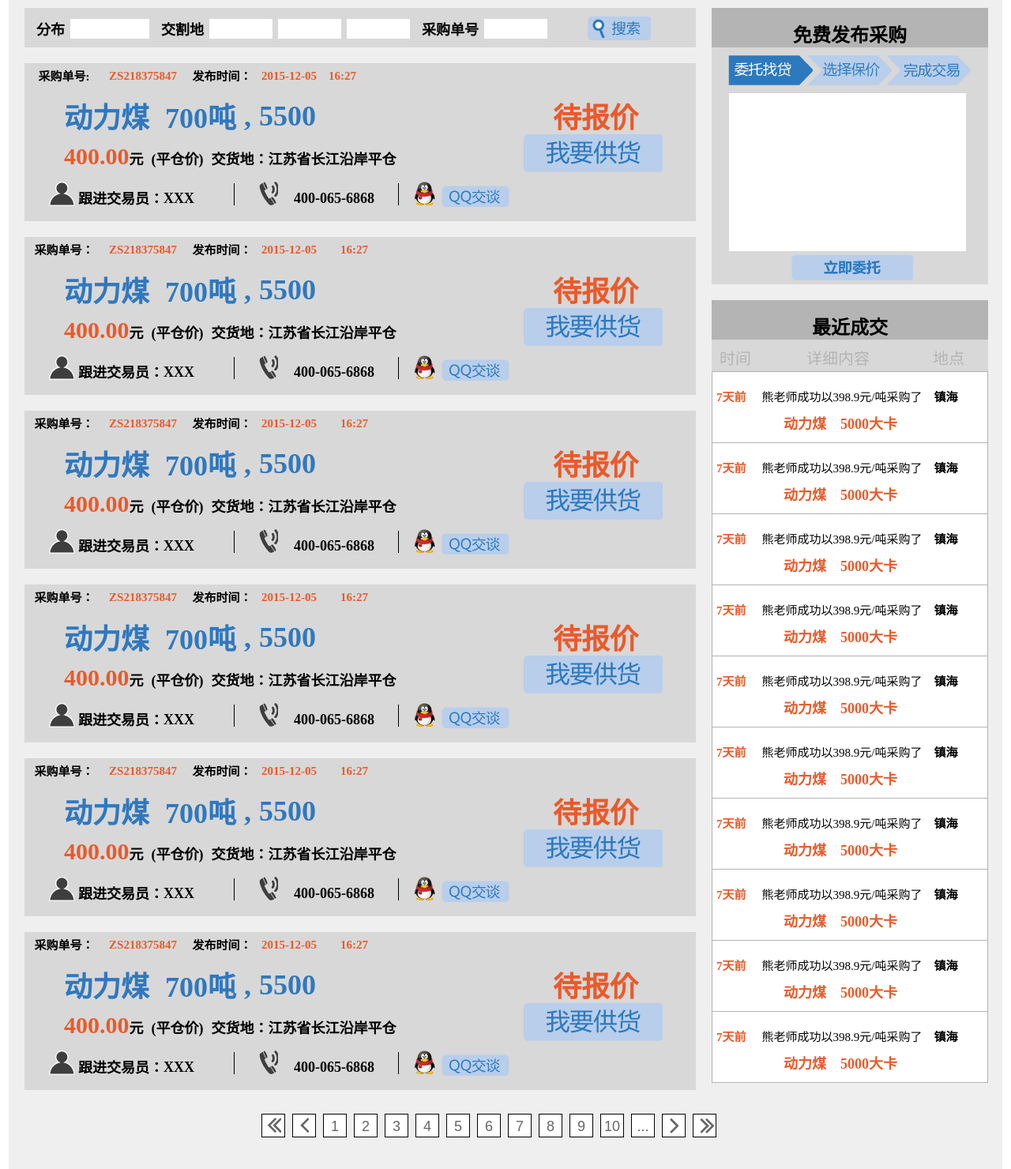
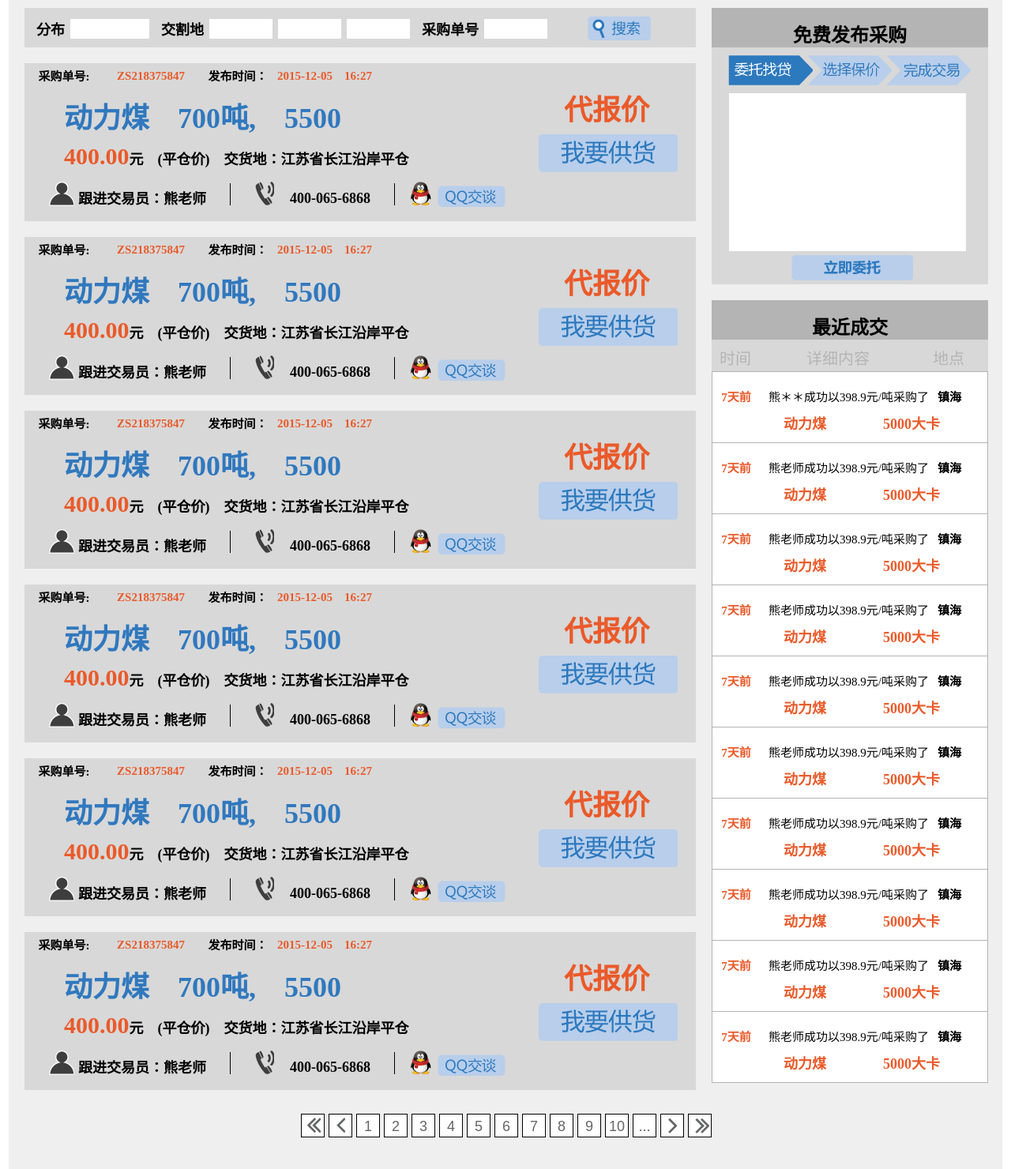
Before and after one commit to FacatZ/zhaomeibao, a Python web app: template app/templates/purchase/purchase.html in a window 1280 px wide. Shown: the whole page at 79% size. Run offline with Jinja, Linux system fonts and the light colour scheme; the template is opened without the code that fills it, so the values that code supplies are empty.

Commit message:
修改了几个页面的布局问题

```diff
--- a/app/templates/main/main.html
+++ b/app/templates/main/main.html
@@ -822,7 +822,7 @@
            <a href="#">更多</a>
          </div>
          <div class="purchase-content">
-           <p1>动力煤</p1><p2>0000大卡</p2><p3>价格</p3><p4>0000吨</p4><p5>地点</p5>
+           <p1>动力煤</p1><p2>0000大卡</p2><p3>价格</p3><p4>0000吨</p4><p5>地点(最多八个字)</p5>
            <a href="#"><img src="picture/cut2_31.png"></a>
          </div>
          <div class="purchase-content">
@@ -961,7 +961,7 @@
            <a href="#">更多</a>
          </div>
          <div class="nosmoke-content-purchase">
-           <p1>无烟煤</p1><p2>0000大卡</p2><p6>硫分:0.00</p6><p3>价格</p3><p4>0000吨</p4><p5>地点</p5>
+           <p1>无烟煤</p1><p2>0000大卡</p2><p6>硫分:0.00</p6><p3>价格</p3><p4>0000吨</p4><p5>地点(最多八个字)</p5>
            <a href="#"><img src="picture/cut2_47.png"></a>
          </div>
          <div class="nosmoke-content-purchase">
@@ -1088,7 +1088,7 @@
            <a href="#">更多</a>
          </div>
          <div class="nosmoke-content-purchase fire-content">
-           <p1>炼焦煤</p1><p2>G值：80</p2><p6>Y值:15</p6><p3>价格</p3><p4>0000吨</p4><p5>地点</p5>
+           <p1>炼焦煤</p1><p2>G值：80</p2><p6>Y值:15</p6><p3>价格</p3><p4>0000吨</p4><p5>地点(最多八个字)</p5>
            <a href="#"><img src="picture/cut2_59.png"></a>
          </div>
          <div class="nosmoke-content-purchase fire-content">
--- a/app/templates/purchase/purchase.html
+++ b/app/templates/purchase/purchase.html
@@ -19,6 +19,7 @@
       </div>
 
       <div class="main-infor">
+        <div class="left-box">
             <div class="main-infor-lineone">
                 <p1>采购单号:</p1>
                 <p2>ZS218375847</p2>
@@ -26,140 +27,163 @@
                 <p3>2015-12-05&nbsp;16:27</p3>
             </div>
             <div class="main-infor-linetwo">
-            <p4>动力煤</p4><p41>700吨</p41><p43>,</p43><p42>5500</p42>
-            <p7>待报价</p7>
+                <p4>动力煤 700吨, 5500</p4>
             </div>
             <div class="main-infor-linethree">
                 <p5>400.00</p5>
-            <p6>元</p6><p61>(平仓价)</p61><p62>交货地：</p62><p63>江苏省长江沿岸平仓</p63>
-            <a href="#"><img src="picture/cut_19.png"></a>
+                <p6>元 (平仓价) 交货地：江苏省长江沿岸平仓</p6>
             </div>
             <div class="main-infor-linefour">
                 <img src="picture/cut_29.png">
-            <p8>跟进交易员：</p8><p81>XXX</p81><div class="line"></div>
+                <p8>跟进交易员：</p8><p81>熊老师</p81><div class="line"></div>
                 <img src="picture/cut_26.png">
                 <p9>400-065-6868</p9><div class="line-two"></div>
                 <div><a href="#"><img src="picture/cut_22.png"></a></div>
             </div>
         </div>
+        <div class="right-box">
+            <p7>代报价</p7>
+            <a href="#"><img src="picture/cut_19.png"></a>
+        </div>
+      </div>
       <div class="main-infor">
+        <div class="left-box">
             <div class="main-infor-lineone">
-            <p1>采购单号：</p1>
+                <p1>采购单号:</p1>
                 <p2>ZS218375847</p2>
                 <p1>发布时间：</p1>
-            <p3>2015-12-05&nbsp;&nbsp;16:27</p3>
+                <p3>2015-12-05&nbsp;16:27</p3>
             </div>
             <div class="main-infor-linetwo">
-            <p4>动力煤</p4><p41>700吨</p41><p43>,</p43><p42>5500</p42>
-            <p7>待报价</p7>
+                <p4>动力煤 700吨, 5500</p4>
             </div>
             <div class="main-infor-linethree">
                 <p5>400.00</p5>
-            <p6>元</p6><p61>(平仓价)</p61><p62>交货地：</p62><p63>江苏省长江沿岸平仓</p63>
-            <a href="#"><img src="picture/cut_19.png"></a>
+                <p6>元 (平仓价) 交货地：江苏省长江沿岸平仓</p6>
             </div>
             <div class="main-infor-linefour">
                 <img src="picture/cut_29.png">
-            <p8>跟进交易员：</p8><p81>XXX</p81><div class="line"></div>
+                <p8>跟进交易员：</p8><p81>熊老师</p81><div class="line"></div>
                 <img src="picture/cut_26.png">
                 <p9>400-065-6868</p9><div class="line-two"></div>
                 <div><a href="#"><img src="picture/cut_22.png"></a></div>
             </div>
         </div>
+        <div class="right-box">
+            <p7>代报价</p7>
+            <a href="#"><img src="picture/cut_19.png"></a>
+        </div>
+      </div>
       <div class="main-infor">
+        <div class="left-box">
             <div class="main-infor-lineone">
-            <p1>采购单号：</p1>
+                <p1>采购单号:</p1>
                 <p2>ZS218375847</p2>
                 <p1>发布时间：</p1>
-            <p3>2015-12-05&nbsp;&nbsp;16:27</p3>
+                <p3>2015-12-05&nbsp;16:27</p3>
             </div>
             <div class="main-infor-linetwo">
-            <p4>动力煤</p4><p41>700吨</p41><p43>,</p43><p42>5500</p42>
-            <p7>待报价</p7>
+                <p4>动力煤 700吨, 5500</p4>
             </div>
             <div class="main-infor-linethree">
                 <p5>400.00</p5>
-            <p6>元</p6><p61>(平仓价)</p61><p62>交货地：</p62><p63>江苏省长江沿岸平仓</p63>
-            <a href="#"><img src="picture/cut_19.png"></a>
+                <p6>元 (平仓价) 交货地：江苏省长江沿岸平仓</p6>
             </div>
             <div class="main-infor-linefour">
                 <img src="picture/cut_29.png">
-            <p8>跟进交易员：</p8><p81>XXX</p81><div class="line"></div>
+                <p8>跟进交易员：</p8><p81>熊老师</p81><div class="line"></div>
                 <img src="picture/cut_26.png">
                 <p9>400-065-6868</p9><div class="line-two"></div>
                 <div><a href="#"><img src="picture/cut_22.png"></a></div>
             </div>
         </div>
+        <div class="right-box">
+            <p7>代报价</p7>
+            <a href="#"><img src="picture/cut_19.png"></a>
+        </div>
+      </div>
       <div class="main-infor">
+        <div class="left-box">
             <div class="main-infor-lineone">
-            <p1>采购单号：</p1>
+                <p1>采购单号:</p1>
                 <p2>ZS218375847</p2>
                 <p1>发布时间：</p1>
-            <p3>2015-12-05&nbsp;&nbsp;16:27</p3>
+                <p3>2015-12-05&nbsp;16:27</p3>
             </div>
             <div class="main-infor-linetwo">
-            <p4>动力煤</p4><p41>700吨</p41><p43>,</p43><p42>5500</p42>
-            <p7>待报价</p7>
+                <p4>动力煤 700吨, 5500</p4>
             </div>
             <div class="main-infor-linethree">
                 <p5>400.00</p5>
-            <p6>元</p6><p61>(平仓价)</p61><p62>交货地：</p62><p63>江苏省长江沿岸平仓</p63>
-            <a href="#"><img src="picture/cut_19.png"></a>
+                <p6>元 (平仓价) 交货地：江苏省长江沿岸平仓</p6>
             </div>
             <div class="main-infor-linefour">
                 <img src="picture/cut_29.png">
-            <p8>跟进交易员：</p8><p81>XXX</p81><div class="line"></div>
+                <p8>跟进交易员：</p8><p81>熊老师</p81><div class="line"></div>
                 <img src="picture/cut_26.png">
                 <p9>400-065-6868</p9><div class="line-two"></div>
                 <div><a href="#"><img src="picture/cut_22.png"></a></div>
             </div>
         </div>
+        <div class="right-box">
+            <p7>代报价</p7>
+            <a href="#"><img src="picture/cut_19.png"></a>
+        </div>
+      </div>
       <div class="main-infor">
+        <div class="left-box">
             <div class="main-infor-lineone">
-            <p1>采购单号：</p1>
+                <p1>采购单号:</p1>
                 <p2>ZS218375847</p2>
                 <p1>发布时间：</p1>
-            <p3>2015-12-05&nbsp;&nbsp;16:27</p3>
+                <p3>2015-12-05&nbsp;16:27</p3>
             </div>
             <div class="main-infor-linetwo">
-            <p4>动力煤</p4><p41>700吨</p41><p43>,</p43><p42>5500</p42>
-            <p7>待报价</p7>
+                <p4>动力煤 700吨, 5500</p4>
             </div>
             <div class="main-infor-linethree">
                 <p5>400.00</p5>
-            <p6>元</p6><p61>(平仓价)</p61><p62>交货地：</p62><p63>江苏省长江沿岸平仓</p63>
-            <a href="#"><img src="picture/cut_19.png"></a>
+                <p6>元 (平仓价) 交货地：江苏省长江沿岸平仓</p6>
             </div>
             <div class="main-infor-linefour">
                 <img src="picture/cut_29.png">
-            <p8>跟进交易员：</p8><p81>XXX</p81><div class="line"></div>
+                <p8>跟进交易员：</p8><p81>熊老师</p81><div class="line"></div>
                 <img src="picture/cut_26.png">
                 <p9>400-065-6868</p9><div class="line-two"></div>
                 <div><a href="#"><img src="picture/cut_22.png"></a></div>
             </div>
         </div>
+        <div class="right-box">
+            <p7>代报价</p7>
+            <a href="#"><img src="picture/cut_19.png"></a>
+        </div>
+      </div>
       <div class="main-infor">
+        <div class="left-box">
             <div class="main-infor-lineone">
-            <p1>采购单号：</p1>
+                <p1>采购单号:</p1>
                 <p2>ZS218375847</p2>
                 <p1>发布时间：</p1>
-            <p3>2015-12-05&nbsp;&nbsp;16:27</p3>
+                <p3>2015-12-05&nbsp;16:27</p3>
             </div>
             <div class="main-infor-linetwo">
-            <p4>动力煤</p4><p41>700吨</p41><p43>,</p43><p42>5500</p42>
-            <p7>待报价</p7>
+                <p4>动力煤 700吨, 5500</p4>
             </div>
             <div class="main-infor-linethree">
                 <p5>400.00</p5>
-            <p6>元</p6><p61>(平仓价)</p61><p62>交货地：</p62><p63>江苏省长江沿岸平仓</p63>
-            <a href="#"><img src="picture/cut_19.png"></a>
+                <p6>元 (平仓价) 交货地：江苏省长江沿岸平仓</p6>
             </div>
             <div class="main-infor-linefour">
                 <img src="picture/cut_29.png">
-            <p8>跟进交易员：</p8><p81>XXX</p81><div class="line"></div>
+                <p8>跟进交易员：</p8><p81>熊老师</p81><div class="line"></div>
                 <img src="picture/cut_26.png">
                 <p9>400-065-6868</p9><div class="line-two"></div>
                 <div><a href="#"><img src="picture/cut_22.png"></a></div>
+            </div>
+        </div>
+        <div class="right-box">
+            <p7>代报价</p7>
+            <a href="#"><img src="picture/cut_19.png"></a>
         </div>
       </div>
 
@@ -178,7 +202,7 @@
           <p1>时间</p1><p2>详细内容</p2><p3>地点</p3>
         </div>
         <div class="trade-content">
-          <p1>7天前</p1><p2>熊老师成功以398.9元/吨采购了</p2><p3>镇海</p3><p4>动力煤&nbsp;&nbsp;&nbsp;&nbsp;5000大卡</p4>
+          <p1>7天前</p1><p2>熊＊＊成功以398.9元/吨采购了</p2><p3>镇海</p3><p4>动力煤&nbsp;&nbsp;&nbsp;&nbsp;5000大卡</p4>
         </div>
         <div class="trade-content">
           <p1>7天前</p1><p2>熊老师成功以398.9元/吨采购了</p2><p3>镇海</p3><p4>动力煤&nbsp;&nbsp;&nbsp;&nbsp;5000大卡</p4>
--- a/app/templates/style/purchase.css
+++ b/app/templates/style/purchase.css
@@ -10,6 +10,7 @@
   	width:1258px;
   	margin:0 auto;
   	padding:0px;
+    font-family:ownstyle;
   }
   .main{
   	width:1258px;
@@ -59,8 +60,15 @@
   	background-color:rgb(216,216,216);
   	float:left;
   }
+  .left-box{
+    margin:0px;
+    padding:0px;
+    height:200px;
+    width:650px;
+    float:left;
+  }
   .main-infor-lineone{
-    width:850px;
+    width:650px;
     height:30px;
     float:left;
   }
@@ -77,7 +85,7 @@
     font-family:ownstyle;
   }
   .main-infor-lineone p2{
-    width:100px;
+    width:120px;
     height:25px;
   	margin:0px;
     text-align:center;
@@ -99,12 +107,12 @@
     font-family:ownstyle;
   }
   .main-infor-linetwo{
-    width:850px;
-    height:60px;
+    margin-top:10px;
+    width:650px;
+    height:50px;
     float:left;
   }
   .main-infor-linetwo p4{
-  	padding-top:10px;
   	padding-left:50px;
   	font-size:36px;
   	font-weight:bold;
@@ -114,7 +122,6 @@
     height:50px;
   }
   .main-infor-linetwo p41{
-    padding-top:10px;
     padding-left:20px;
     font-size:36px;
     font-weight:bold;
@@ -124,7 +131,6 @@
     height:50px;
   }
   .main-infor-linetwo p42{
-    padding-top:10px;
     padding-left:10px;
     font-size:36px;
     font-weight:bold;
@@ -134,7 +140,6 @@
     height:50px;
   }
   .main-infor-linetwo p43{
-    padding-top:10px;
     padding-left:10px;
     font-size:36px;
     font-weight:bold;
@@ -143,18 +148,8 @@
     font-family:ownstyle;
     height:50px;
   }
-  .main-infor-linetwo p7{
-  	padding-top:10px;
-  	padding-left:300px;
-  	font-size:36px;
-  	font-weight:bold;
-  	color:EA5A2A;
-  	float:left;
-    font-family:ownstyle;
-    height:50px;
-  }
   .main-infor-linethree{
-    width:850px;
+    width:650px;
     height:50px;
     float:left;
   }
@@ -207,13 +202,13 @@
     font-family:ownstyle;
   }
   .main-infor-linethree a img{
-    margin-left:160px;
+    margin-left:20%;
     margin-top:0px;
     float:left;
   }
   .main-infor-linefour{
     float:left;
-    width:850px;
+    width:650px;
     height:55px;
   }
   .main-infor-linefour img{
@@ -249,7 +244,7 @@
   }
   .line{
   	margin:0px;
-  	margin-left:50px;
+  	margin-left:30px;
   	margin-top:12px;
   	padding:0px;
   	height:28px;
@@ -273,6 +268,26 @@
     margin-top:10px;
   	margin-left:20px;
   	float:left;
+  }
+  .right-box{
+    margin:0px;
+    width:200px;
+    height:200px;
+    float:left;
+  }
+  .right-box p7{
+    margin-top:30px;
+    margin-left:33px;
+    font-size:36px;
+    font-weight:bold;
+    color:EA5A2A;
+    float:left;
+    font-family:ownstyle;
+    height:50px;
+  }
+  .right-box img{
+    margin-top:10px;
+    float:left;
   }
   .entrust{
     background-color:rgb(216,216,216);
@@ -387,7 +402,8 @@
   }
   .trade-content p1{
     margin-top:20px;
-    margin-left:5px;
+    text-align:center;
+    width:60px;
     color:EA5A2A;
     font-size:15px;
     font-weight:bold;
@@ -397,14 +413,14 @@
     color:black;
     font-size:15px;
     margin-top:20px;
-    margin-left:20px;
+    text-align:center;
+    width:225px;
     float:left;
   }
   .trade-content p3{
     color:black;
     font-size:15px;
     margin-top:20px;
-    margin-left:15px;
     font-weight:bold;
     float:left;
   }
@@ -422,13 +438,10 @@
     float:left;
   }
   .stockButtons {
-  margin-left: 320px;
+  margin-left: 370px;
   margin-top: 30px;
   width: 700px;
   height: 30px;
-  }
-  .stockButtons div{
-  float: left;
   }
   .stockButton {
     color: #656666;
@@ -443,17 +456,18 @@
     background-position:center;
     background-repeat:no-repeat;
     line-height: 30px;
+    float:left;
   }
   .stockButtonPrePre {
-    background-image: url("../main/picture/stock12.png");
+    background-image: url("../purchase/picture/stock12.png");
   }
   .stockButtonPre {
-    background-image: url("../main/picture/stock11.png");
+    background-image: url("../purchase/picture/stock11.png");
   }
   .stockButtonNext {
-    background-image: url("../main/picture/stock9.png");
+    background-image: url("../purchase/picture/stock9.png");
   }
   .stockButtonNextNext {
-    background-image: url("../main/picture/stock13.png");
+    background-image: url("../purchase/picture/stock13.png");
   }
 </style>
```
Also changed, not shown: app/templates/style/footer.css (+23 -9 lines), app/templates/style/main.css (+48 -32 lines), app/templates/purchase/picture/stock11.png (added), app/templates/purchase/picture/stock12.png (added), app/templates/purchase/picture/stock13.png (added), app/templates/purchase/picture/stock9.png (added). Lines whose indentation alone changed are shown as unchanged.
